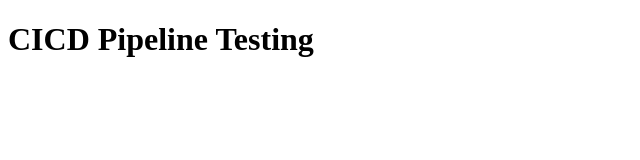
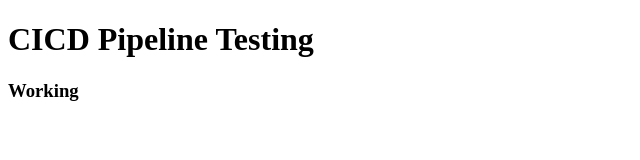
Before and after one commit to mithileshkrsinghniitians/cicd-demo, a plain HTML site: page index.html in a window 1280 px wide. Shown: the full height of the page, 0-640 px from the left. Drawn offline with Linux system fonts and the light colour scheme.

Commit message:
H3 Added

```diff
--- a/index.html
+++ b/index.html
@@ -6,5 +6,6 @@
 </head>
 <body>
 <H1>CICD Pipeline Testing</H1>
+<H3>Working</H3>
 </body>
 </html>
```
